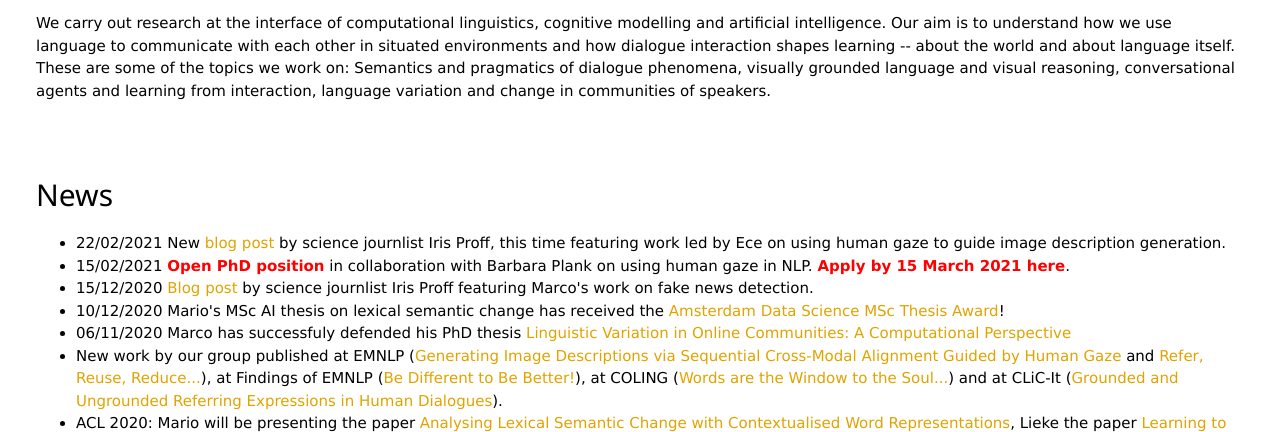
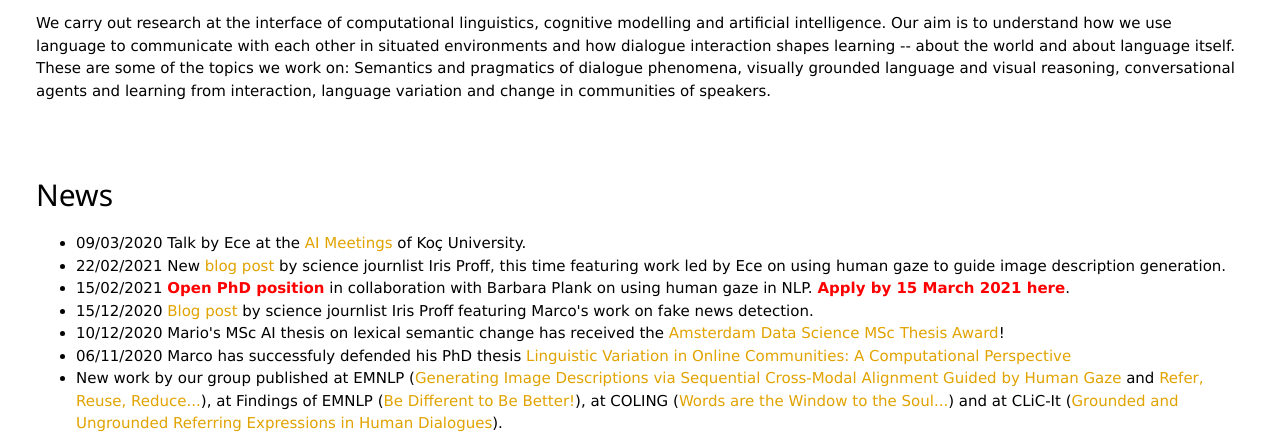
Before and after one commit to dmg-illc/dmg, a plain HTML site: page index.html in a window 1280 px wide. Shown: the part 634-1066 px from the top of the page. Drawn offline with nearby package versions, Linux system fonts and the light colour scheme.

Commit message:
Update index.html

```diff
--- a/index.html
+++ b/index.html
@@ -90,6 +90,7 @@ function carousel() {
 <h2 id="news">News</h2>
 
   <ul>
+      <li>09/03/2020 Talk by Ece at the <a jref="https://ai.ku.edu.tr/ai-meetings/">AI Meetings</a> of Koç University.</li>
       <li>22/02/2021 New <a href="https://resources.illc.uva.nl/illc-blog/machines-that-gaze-at-landscapes/">blog post</a> by science journlist Iris Proff, this time featuring work led by Ece on using human gaze to guide image description generation.
      </li>
      <li>15/02/2021 <strong style="color:red !important">Open PhD position</strong> in collaboration with Barbara Plank on using human gaze in NLP.
```
